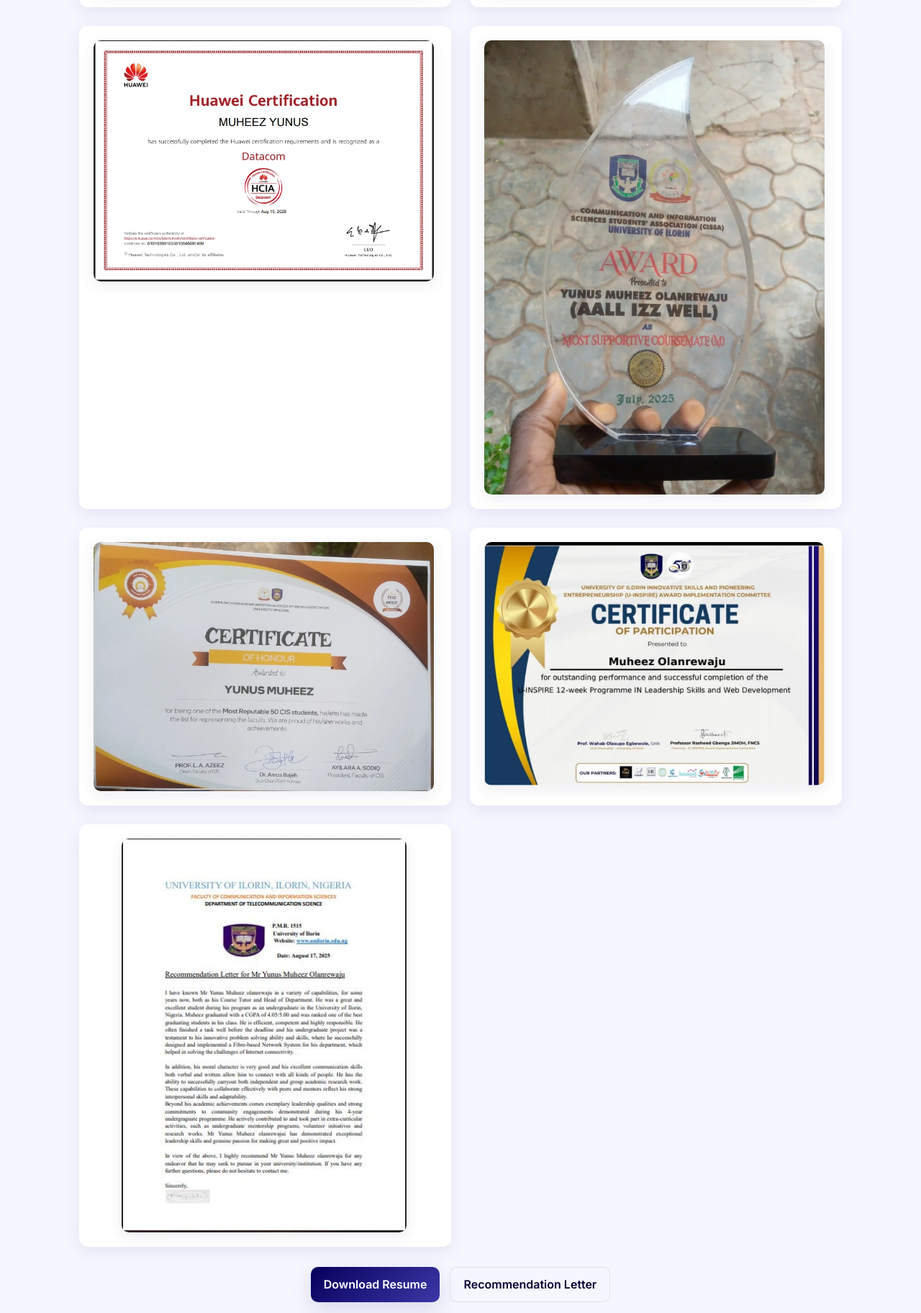
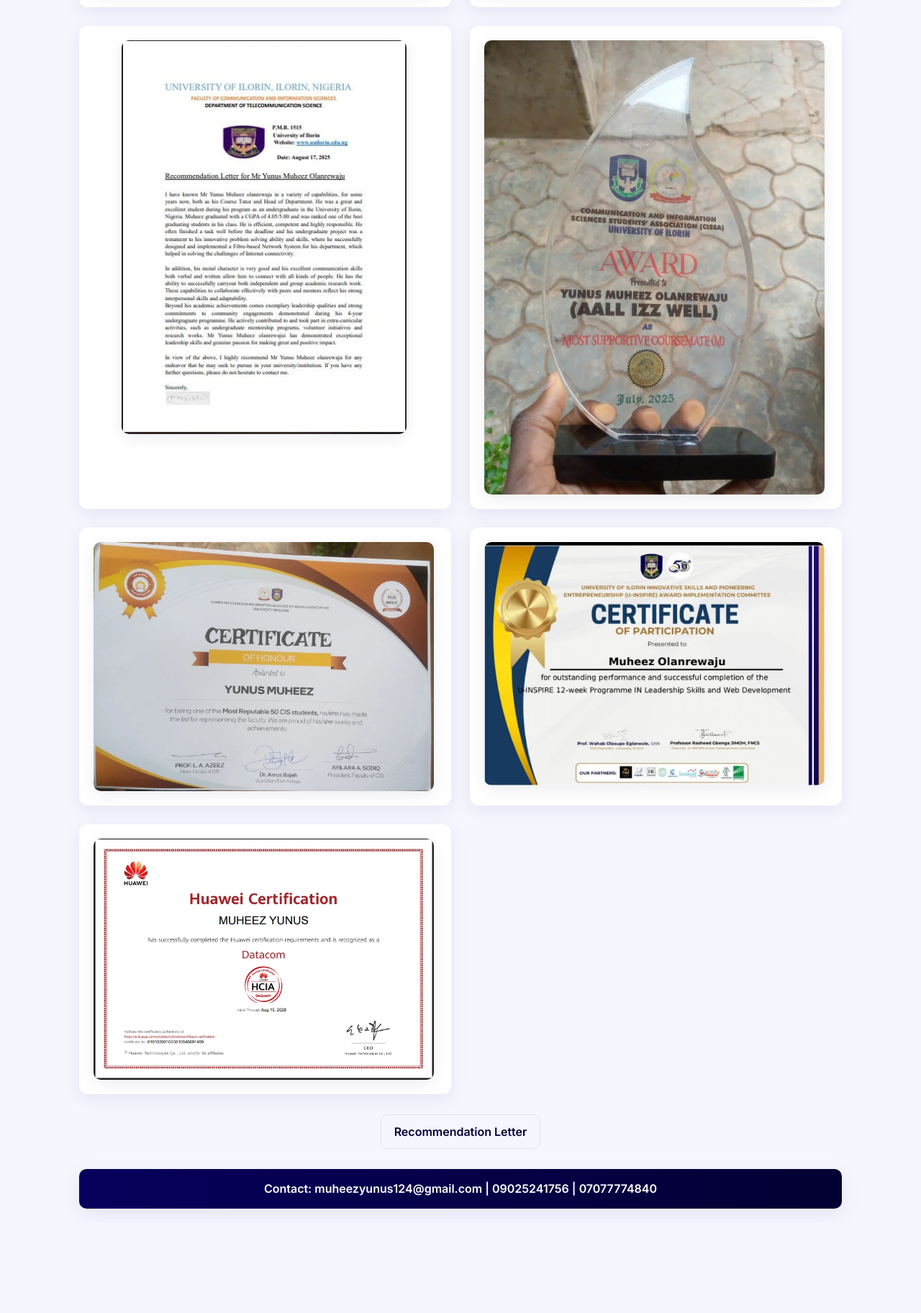
Before and after one commit to LmOpe/muheezPage, a plain HTML site: page index.html in a window 1280 px wide. Shown: the part 676-2500 px from the top of the page at 72% size. After the commit the page ends 2375 px from the top, so only its background shows below. Drawn offline with Linux system fonts and the light colour scheme.

Commit message:
Refactor HTML structure and improve formatting for better readability

```diff
--- a/index.html
+++ b/index.html
@@ -6,10 +6,13 @@
     <title>Certificates Showcase — Yunus Muheez</title>
 
     <!-- Google font -->
-  <link href="https://fonts.googleapis.com/css2?family=Inter:wght@400;600;700&display=swap" rel="stylesheet">
+    <link
+      href="https://fonts.googleapis.com/css2?family=Inter:wght@400;600;700&display=swap"
+      rel="stylesheet"
+    />
 
     <style>
-    :root{
+      :root {
         --main: #06005c;
         --main-dark: #030033;
         --main-light: #3c37a6;
@@ -18,249 +21,286 @@
         --muted: #52525b;
       }
 
-    *{box-sizing:border-box}
-    html,body{height:100%}
-    body{
-      margin:0;
-      font-family:"Inter",system-ui,-apple-system,"Segoe UI",Roboto,"Helvetica Neue",Arial;
-      background:var(--bg);
-      color:#0b1220;
-      line-height:1.4;
-      -webkit-font-smoothing:antialiased;
-      -moz-osx-font-smoothing:grayscale;
+      * {
+        box-sizing: border-box;
+      }
+      html,
+      body {
+        height: 100%;
+      }
+      body {
+        margin: 0;
+        font-family: "Inter", system-ui, -apple-system, "Segoe UI", Roboto,
+          "Helvetica Neue", Arial;
+        background: var(--bg);
+        color: #0b1220;
+        line-height: 1.4;
+        -webkit-font-smoothing: antialiased;
+        -moz-osx-font-smoothing: grayscale;
       }
 
-    .page{
-      max-width:1100px;
-      margin:28px auto;
-      padding:20px;
+      .page {
+        max-width: 1100px;
+        margin: 28px auto;
+        padding: 20px;
       }
 
       /* header */
-    header.site-header{
-      display:flex;
-      align-items:center;
-      justify-content:space-between;
-      gap:12px;
-      margin-bottom:18px;
+      header.site-header {
+        display: flex;
+        align-items: center;
+        justify-content: space-between;
+        gap: 12px;
+        margin-bottom: 18px;
       }
-    .brand{
-      display:flex;
-      align-items:center;
-      gap:12px;
-      flex:1;
+      .brand {
+        display: flex;
+        align-items: center;
+        gap: 12px;
+        flex: 1;
       }
-    .logo{
-      width:44px;
-      height:44px;
-      border-radius:10px;
-      display:inline-grid;
-      place-items:center;
-      color:#fff;
-      font-weight:700;
-      background:linear-gradient(135deg,var(--main),var(--main-light));
-      box-shadow:0 6px 18px rgba(6,0,92,0.18);
+      .logo {
+        width: 44px;
+        height: 44px;
+        border-radius: 10px;
+        display: inline-grid;
+        place-items: center;
+        color: #fff;
+        font-weight: 700;
+        background: linear-gradient(135deg, var(--main), var(--main-light));
+        box-shadow: 0 6px 18px rgba(6, 0, 92, 0.18);
       }
-    .brand h4{
-      margin:0;
-      font-size:1.05rem;
-      color:var(--main);
-      letter-spacing:0.2px;
+      .brand h4 {
+        margin: 0;
+        font-size: 1.05rem;
+        color: var(--main);
+        letter-spacing: 0.2px;
       }
-    nav a{
-      color:var(--muted);
-      text-decoration:none;
-      font-weight:600;
-      padding:8px 10px;
-      border-radius:8px;
+      nav a {
+        color: var(--muted);
+        text-decoration: none;
+        font-weight: 600;
+        padding: 8px 10px;
+        border-radius: 8px;
       }
-    nav a:hover{
-      background:rgba(6,0,92,0.06);
-      color:var(--main);
+      nav a:hover {
+        background: rgba(6, 0, 92, 0.06);
+        color: var(--main);
       }
 
       /* mobile: hide nav, brand spans across */
-    @media(max-width:768px){
-      nav{display:none}
-      header.site-header{justify-content:center}
-      .brand{justify-content:center}
+      @media (max-width: 768px) {
+        nav {
+          display: none;
+        }
+        header.site-header {
+          justify-content: center;
+        }
+        .brand {
+          justify-content: center;
+        }
       }
 
       /* hero */
-    .hero{
-      background:linear-gradient(180deg,rgba(6,0,92,0.06),rgba(60,55,166,0.02));
-      border-radius:14px;
-      padding:34px 22px;
-      text-align:center;
-      box-shadow:0 8px 30px rgba(6,0,92,0.06);
-      margin-bottom:26px;
+      .hero {
+        background: linear-gradient(
+          180deg,
+          rgba(6, 0, 92, 0.06),
+          rgba(60, 55, 166, 0.02)
+        );
+        border-radius: 14px;
+        padding: 34px 22px;
+        text-align: center;
+        box-shadow: 0 8px 30px rgba(6, 0, 92, 0.06);
+        margin-bottom: 26px;
       }
-    .hero .name{
-      font-size:clamp(1.5rem,4.5vw,2.4rem);
-      margin:0 0 6px;
-      color:var(--main-dark);
-      font-weight:700;
-      letter-spacing:-0.4px;
+      .hero .name {
+        font-size: clamp(1.5rem, 4.5vw, 2.4rem);
+        margin: 0 0 6px;
+        color: var(--main-dark);
+        font-weight: 700;
+        letter-spacing: -0.4px;
       }
-    .hero h2{
-      margin:6px 0 8px;
-      font-size:clamp(1.35rem,3.2vw,1.9rem);
-      color:var(--main);
-      font-weight:700;
+      .hero h2 {
+        margin: 6px 0 8px;
+        font-size: clamp(1.35rem, 3.2vw, 1.9rem);
+        color: var(--main);
+        font-weight: 700;
       }
-    .hero p{
-      margin:0;
-      color:var(--muted);
-      font-size:1rem;
-      max-width:820px;
-      margin-left:auto;
-      margin-right:auto;
+      .hero p {
+        margin: 0;
+        color: var(--muted);
+        font-size: 1rem;
+        max-width: 820px;
+        margin-left: auto;
+        margin-right: auto;
       }
 
       /* grid */
-    .cert-list{
-      display:grid;
-      grid-template-columns:1fr;
-      gap:22px;
-      margin-bottom:28px;
+      .cert-list {
+        display: grid;
+        grid-template-columns: 1fr;
+        gap: 22px;
+        margin-bottom: 28px;
       }
-    @media(min-width:768px){
-      .cert-list{grid-template-columns:1fr 1fr;gap:26px}
+      @media (min-width: 768px) {
+        .cert-list {
+          grid-template-columns: 1fr 1fr;
+          gap: 26px;
+        }
       }
 
-    .cert-item{
-      position:relative;
-      background:var(--card-bg);
-      border-radius:12px;
-      overflow:hidden;
-      padding:14px;
-      box-shadow:0 6px 24px rgba(6,0,92,0.08);
-      transition:transform .28s ease,box-shadow .28s ease;
-      display:flex;
-      flex-direction:column;
-      align-items:center;
+      .cert-item {
+        position: relative;
+        background: var(--card-bg);
+        border-radius: 12px;
+        overflow: hidden;
+        padding: 14px;
+        box-shadow: 0 6px 24px rgba(6, 0, 92, 0.08);
+        transition: transform 0.28s ease, box-shadow 0.28s ease;
+        display: flex;
+        flex-direction: column;
+        align-items: center;
       }
-    .cert-item:hover{
-      transform:translateY(-6px) scale(1.01);
-      box-shadow:0 14px 44px rgba(6,0,92,0.14);
+      .cert-item:hover {
+        transform: translateY(-6px) scale(1.01);
+        box-shadow: 0 14px 44px rgba(6, 0, 92, 0.14);
       }
 
-    .media{
-      position:relative;
-      width:100%;
-      display:flex;
-      justify-content:center;
-      align-items:center;
-      padding:6px;
+      .media {
+        position: relative;
+        width: 100%;
+        display: flex;
+        justify-content: center;
+        align-items: center;
+        padding: 6px;
       }
-    .media img{
-      width:80vw;
-      max-width:860px;
-      height:auto;
-      display:block;
-      border-radius:10px;
-      object-fit:contain;
-      box-shadow:0 6px 22px rgba(6,0,92,0.07);
-      transition:transform .45s ease;
+      .media img {
+        width: 80vw;
+        max-width: 860px;
+        height: auto;
+        display: block;
+        border-radius: 10px;
+        object-fit: contain;
+        box-shadow: 0 6px 22px rgba(6, 0, 92, 0.07);
+        transition: transform 0.45s ease;
       }
-    @media(min-width:768px){
-      .media img{width:calc(100% - 4px)}
+      @media (min-width: 768px) {
+        .media img {
+          width: calc(100% - 4px);
         }
-    .cert-item:hover .media img{transform:scale(1.03)}
+      }
+      .cert-item:hover .media img {
+        transform: scale(1.03);
+      }
 
       /* overlay */
-    .overlay{
-      position:absolute;
-      left:8px;
-      right:8px;
-      bottom:8px;
-      padding:10px 12px;
-      border-radius:8px;
-      background:linear-gradient(180deg,rgba(6,0,92,0.96),rgba(6,0,92,0.65));
-      color:#fff;
-      font-weight:600;
-      text-align:center;
-      transform:translateY(14px);
-      opacity:0;
-      transition:all .32s cubic-bezier(.2,.9,.2,1);
-      pointer-events:none;
-      font-size:.98rem;
-      box-shadow:0 8px 26px rgba(6,0,92,0.22);
+      .overlay {
+        position: absolute;
+        left: 8px;
+        right: 8px;
+        bottom: 8px;
+        padding: 10px 12px;
+        border-radius: 8px;
+        background: linear-gradient(
+          180deg,
+          rgba(6, 0, 92, 0.96),
+          rgba(6, 0, 92, 0.65)
+        );
+        color: #fff;
+        font-weight: 600;
+        text-align: center;
+        transform: translateY(14px);
+        opacity: 0;
+        transition: all 0.32s cubic-bezier(0.2, 0.9, 0.2, 1);
+        pointer-events: none;
+        font-size: 0.98rem;
+        box-shadow: 0 8px 26px rgba(6, 0, 92, 0.22);
       }
-    .cert-item:hover .overlay{
-      transform:translateY(0);
-      opacity:1;
-      pointer-events:auto;
+      .cert-item:hover .overlay {
+        transform: translateY(0);
+        opacity: 1;
+        pointer-events: auto;
       }
 
       /* mobile: overlay hidden, caption shown */
-    @media(hover:none),(pointer:coarse){
-      .overlay{display:none}
-      .caption{display:block}
+      @media (hover: none), (pointer: coarse) {
+        .overlay {
+          display: none;
+        }
+        .caption {
+          display: block;
+        }
       }
 
-    .caption{
-      margin-top:12px;
-      font-weight:600;
-      color:var(--muted);
-      display:none;
+      .caption {
+        margin-top: 12px;
+        font-weight: 600;
+        color: var(--muted);
+        display: none;
       }
 
       /* actions */
-    .actions{
-      display:flex;
-      justify-content:center;
-      gap:14px;
-      flex-wrap:wrap;
-      margin-top:6px;
+      .actions {
+        display: flex;
+        justify-content: center;
+        gap: 14px;
+        flex-wrap: wrap;
+        margin-top: 6px;
       }
-    .btn{
-      display:inline-flex;
-      align-items:center;
-      gap:10px;
-      padding:12px 18px;
-      font-weight:600;
-      border-radius:10px;
-      text-decoration:none;
-      color:#fff;
-      background:linear-gradient(135deg,var(--main),var(--main-light));
-      box-shadow:0 10px 30px rgba(6,0,92,0.12);
-      transition:transform .18s ease,box-shadow .18s ease;
+      .btn {
+        display: inline-flex;
+        align-items: center;
+        gap: 10px;
+        padding: 12px 18px;
+        font-weight: 600;
+        border-radius: 10px;
+        text-decoration: none;
+        color: #fff;
+        background: linear-gradient(135deg, var(--main), var(--main-light));
+        box-shadow: 0 10px 30px rgba(6, 0, 92, 0.12);
+        transition: transform 0.18s ease, box-shadow 0.18s ease;
       }
-    .btn:hover{transform:translateY(-3px);box-shadow:0 18px 44px rgba(6,0,92,0.18)}
-    .btn.secondary{
-      background:transparent;
-      color:var(--main-dark);
-      border:1px solid rgba(6,0,92,0.08);
-      box-shadow:none;
+      .btn:hover {
+        transform: translateY(-3px);
+        box-shadow: 0 18px 44px rgba(6, 0, 92, 0.18);
       }
-    .btn.secondary:hover{
-      background:rgba(6,0,92,0.04);
-      color:var(--main);
-      box-shadow:0 8px 20px rgba(6,0,92,0.06);
+      .btn.secondary {
+        background: transparent;
+        color: var(--main-dark);
+        border: 1px solid rgba(6, 0, 92, 0.08);
+        box-shadow: none;
+      }
+      .btn.secondary:hover {
+        background: rgba(6, 0, 92, 0.04);
+        color: var(--main);
+        box-shadow: 0 8px 20px rgba(6, 0, 92, 0.06);
       }
 
-    footer.site-foot{
-      margin-top:28px;
-      background:linear-gradient(90deg,var(--main),var(--main-dark));
-      color:#fff;
-      padding:16px 18px;
-      border-radius:10px;
-      text-align:center;
-      font-weight:600;
-      box-shadow:0 8px 30px rgba(6,0,92,0.08);
+      footer.site-foot {
+        margin-top: 28px;
+        background: linear-gradient(90deg, var(--main), var(--main-dark));
+        color: #fff;
+        padding: 16px 18px;
+        border-radius: 10px;
+        text-align: center;
+        font-weight: 600;
+        box-shadow: 0 8px 30px rgba(6, 0, 92, 0.08);
       }
     </style>
   </head>
   <body>
     <div class="page">
-
       <header class="site-header">
         <div class="brand">
           <div class="logo">Y</div>
           <div>
             <h4>Yunus Muheez</h4>
-          <div style="color:var(--muted);font-size:0.85rem;margin-top:2px">Certificates & Portfolio</div>
+            <div
+              style="color: var(--muted); font-size: 0.85rem; margin-top: 2px"
+            >
+              Certificates & Portfolio
+            </div>
           </div>
         </div>
         <nav>
@@ -279,13 +319,16 @@
 
       <main>
         <section id="certificates">
-        <div class="cert-list" id="certList">
-
-        </div>
+          <div class="cert-list" id="certList"></div>
 
           <div class="actions">
-          <a class="btn" href="static/Academic Resume.pdf" download>Download Resume</a>
-          <a class="btn secondary" href="static/Yunus Muheez O recommendation Letter.pdf" download>Recommendation Letter</a>
+            <!-- <a class="btn" href="static/Academic Resume.pdf" download>Download Resume</a> -->
+            <a
+              class="btn secondary"
+              href="static/Yunus Muheez O recommendation Letter.pdf"
+              download
+              >Recommendation Letter</a
+            >
           </div>
         </section>
       </main>
@@ -297,20 +340,36 @@
 
     <script>
       const certImages = [
-  { file: 'CCNA1.png', web: 'CCNA1.webp', label: 'CCNA Certificate 1' },
-  { file: 'CCNA2.png', web: 'CCNA2.webp', label: 'CCNA Certificate 2' },
-  { file: 'HCIA.PNG', web: 'HCIA.webp', label: 'HCIA Certificate' },
-  { file: 'IMG_20250721_095356_273.png', web: 'IMG_20250721_095356_273.webp', label: 'Certificate Photo 1' },
-  { file: 'IMG_20250806_071940_193.png', web: 'IMG_20250806_071940_193.webp', label: 'Certificate Photo 2' },
-  { file: 'U-INSPIRE-CERT.png', web: 'U-INSPIRE-CERT.webp', label: 'U-INSPIRE Certificate' },
-  { file: 'Recommendation.png', web: 'Recommendation.webp', label: 'Recommendation Certificate' }
+        { file: "CCNA1.png", web: "CCNA1.webp", label: "CCNA Certificate 1" },
+        { file: "CCNA2.png", web: "CCNA2.webp", label: "CCNA Certificate 2" },
+        {
+          file: "Recommendation.png",
+          web: "Recommendation.webp",
+          label: "Recommendation Certificate",
+        },
+        {
+          file: "IMG_20250721_095356_273.png",
+          web: "IMG_20250721_095356_273.webp",
+          label: "Certificate Photo 1",
+        },
+        {
+          file: "IMG_20250806_071940_193.png",
+          web: "IMG_20250806_071940_193.webp",
+          label: "Certificate Photo 2",
+        },
+        {
+          file: "U-INSPIRE-CERT.png",
+          web: "U-INSPIRE-CERT.webp",
+          label: "U-INSPIRE Certificate",
+        },
+        { file: "HCIA.PNG", web: "HCIA.webp", label: "HCIA Certificate" },
       ];
 
-const list = document.getElementById('certList');
+      const list = document.getElementById("certList");
 
-certImages.forEach(cert => {
-  const item = document.createElement('article');
-  item.className = 'cert-item';
+      certImages.forEach((cert) => {
+        const item = document.createElement("article");
+        item.className = "cert-item";
         item.innerHTML = `
     <div class="media">
       <picture>
@@ -330,6 +389,5 @@ certImages.forEach(cert => {
         list.appendChild(item);
       });
     </script>
-
   </body>
 </html>
```
Lines whose indentation alone changed are shown as unchanged.
